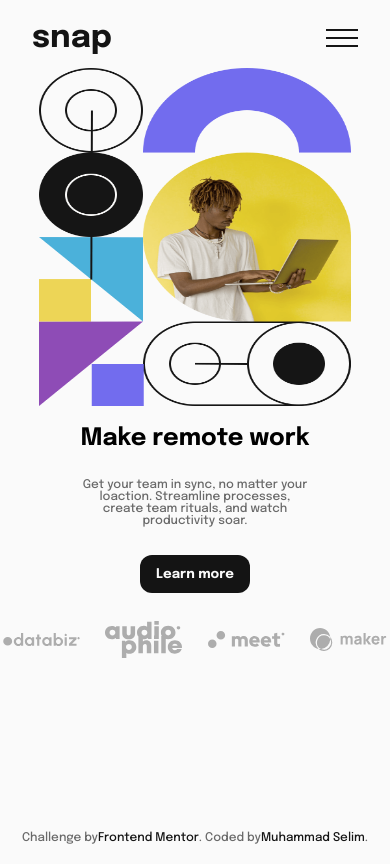
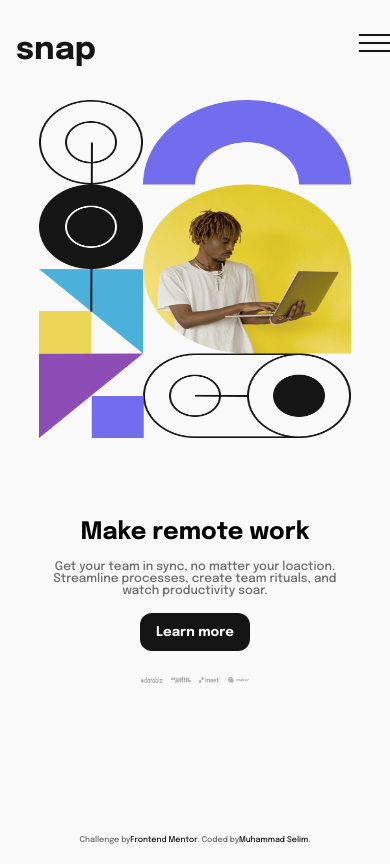
Before and after one commit to Mu-selim/Intro-section-with-dropdown-navigation, a plain HTML site: page index.html in a window 390 px wide. Drawn offline with Linux system fonts and the light colour scheme.

Commit message:
Add files via upload

```diff
--- a/index.html
+++ b/index.html
@@ -89,9 +89,9 @@
         <img src="images/client-maker.svg" alt="maker">
       </div>
     </section>
-    <section class="right-sec">
+    <div class="right-sec">
       <img class="background-img" src="images/image-hero-desktop.png" alt="hero-desktop">
-    </section>
+    </div>
   </main>
 
 
--- a/styling/style.css
+++ b/styling/style.css
@@ -22,12 +22,14 @@
 
 body {
     background-color: var(--Almost-White);
+    height: 100vh;
+    /*overflow: hidden;*/
 }
+
 
 .nav-box {
     width: 100%;
-    height: 60px;
-    margin-top: 8px;
+    margin-top: 20px;
     display: flex;
     justify-content: space-between;
     align-items: center;
@@ -152,8 +154,13 @@ body {
     display: none;
 }
 
+.hamburger-menu-res {
+    display: none;
+    cursor: pointer;
+}
+
 .container {
-    width: calc(100%-80px);
+    max-width: calc(100%-100px);
     height: 76vh;
     margin: 0 80px;
     display: flex;
@@ -252,10 +259,6 @@ body {
         font-size: 12px;
     }
 
-    .container {
-        margin: 0 40px;
-    }
-
     .left-sec h1 {
         font-size: 40px;
     }
@@ -288,8 +291,29 @@ body {
         display: none;
     }
 
+    .nav-box {
+        height: 60px;
+    }
+
+    .nav-right-box {
+        position: relative;
+    }
+
+
     .hamburger-menu {
         display: flex;
+        position: fixed;
+        top: 4%;
+        left: 92%;
+    }
+
+    .hamburger-menu-res {
+        position: absolute;
+        display: flex;
+        width: 100px;
+        height: 20vh;
+        background-color: aqua;
+        padding-top: 200px;
     }
 
     #logo {
@@ -300,11 +324,20 @@ body {
         font-size: 12px;
     }
 
+    #logo {
+        margin: 0;
+        margin-left: 16px;
+    }
+
+    .nav-right-box {
+        margin: 0;
+        margin-right: 16px;
+    }
+
     .container {
         flex-direction: column-reverse;
-        width: 100%;
         height: 80%;
-        margin: 0;
+        margin-top: 20px;
         gap: 0;
     }
 
@@ -347,19 +380,31 @@ body {
     }
 }
 
-@media (max-width: 385px) {
+@media (max-width: 430px) {
+
+    .container {
+        max-width: 100%;
+    }
     .left-sec {
         gap: 16px;
         margin: 12px;
     }
 
+    .left-sec p {
+        margin: 0;
+    }
+
     .sponsers {
-        margin: 0 12px;
-        gap: 6px;
+        margin: 0 20px;
+        gap: 4px;
     }
 
     .sponsers img {
-        width: 15%;
-        height: 15%;
+        width: 20%;
+        height: 20%;
+    }
+
+    .attribution, .attribution * {
+        font-size: 8px;
     }
 }
```
